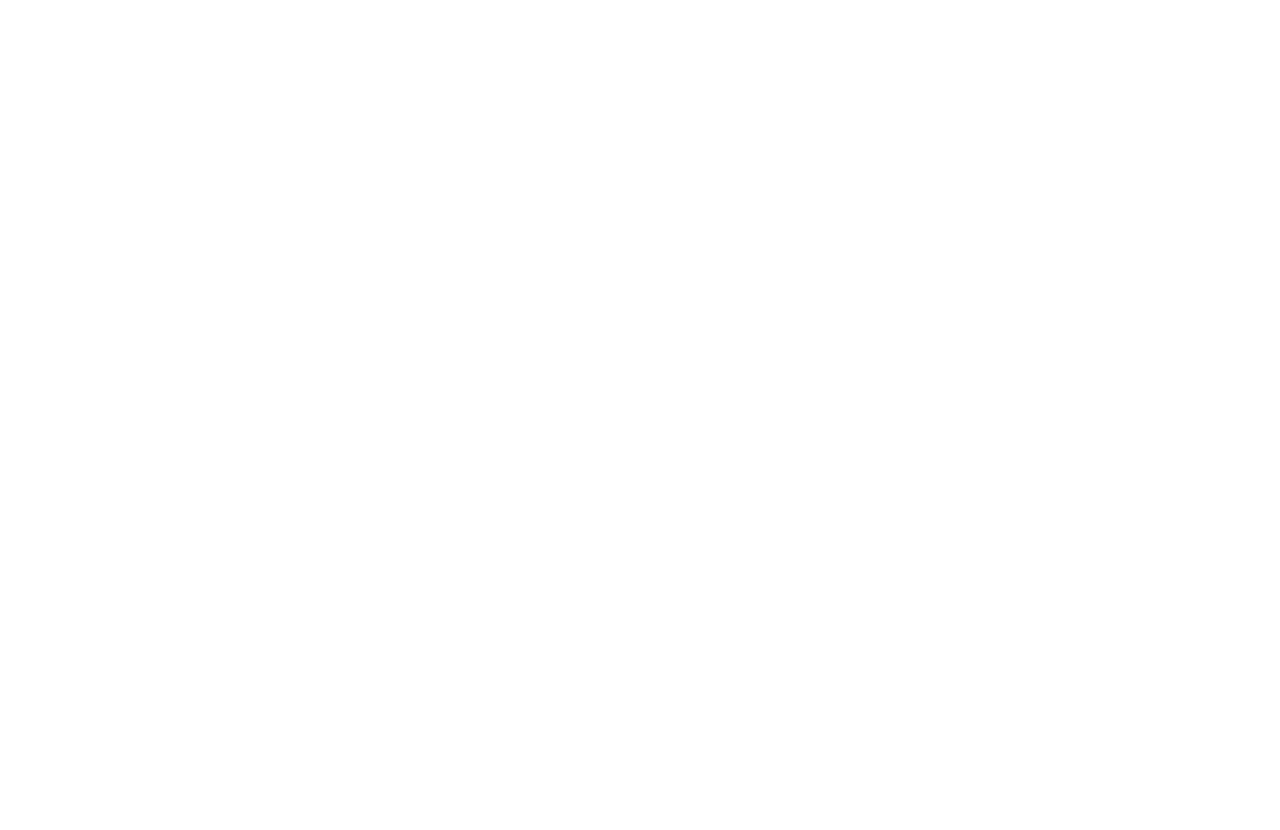
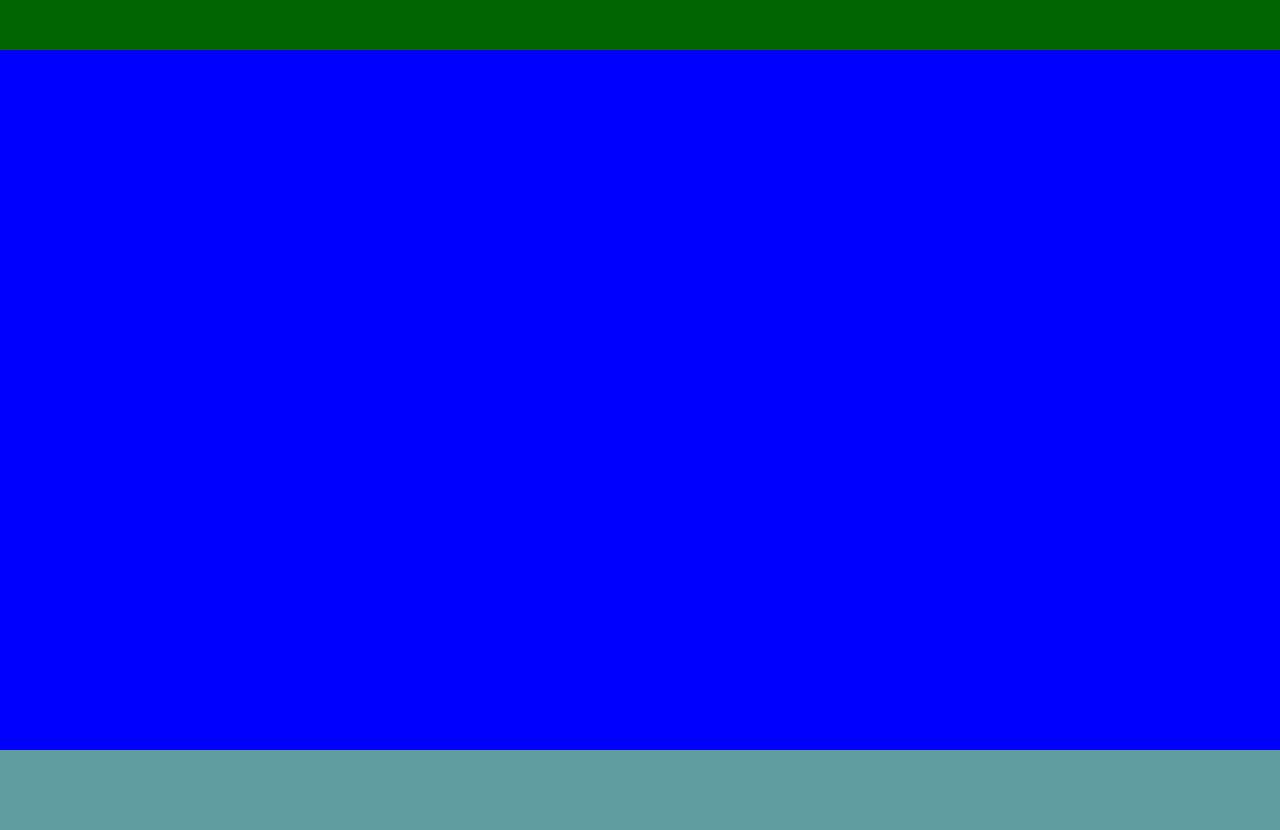
Before and after one commit to gabrielSantillo/BasicGridStarting, a plain HTML site: page index.html in a window 1280 px wide. Before the commit the page ends 800 px from the top, so only its background shows below. Drawn offline with Linux system fonts and the light colour scheme.

Commit message:
Added min-height and calc 'function'

```diff
--- a/css/style.css
+++ b/css/style.css
@@ -0,0 +1,22 @@
+body {
+    display: grid;
+
+    width: 100%;
+    margin: 0px;
+    padding: 0px;
+}
+
+#page_header {
+    min-height: 50px;
+    background-color: darkgreen;
+}
+
+#main_container {
+    min-height: calc(100vh - 100px);
+    background-color: blue;
+}
+
+#page_footer {
+    min-height: 80px;
+    background-color: cadetblue;
+}
--- a/index.html
+++ b/index.html
@@ -10,5 +10,11 @@
 </head>
 <body>
 
+  <header id="page_header"></header>
+
+  <main id="main_container"></main>
+
+  <footer id="page_footer"></footer>
+
 </body>
 </html>
```
